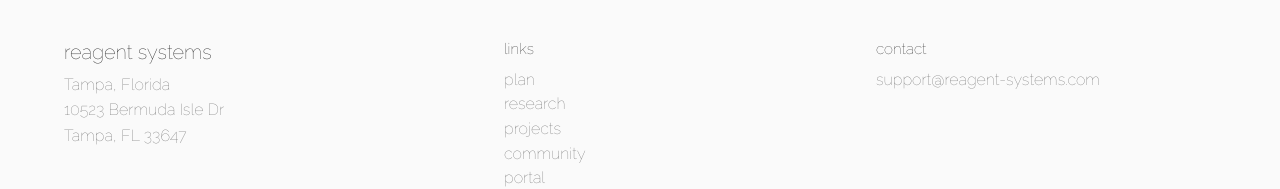
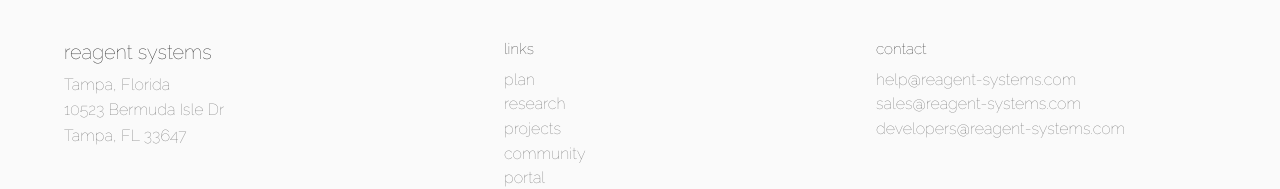
Before and after one commit to reagent-systems/reagent-website-4, a SvelteKit app: page /projects in a window 1280 px wide. Shown: the part 7299-7488 px from the top of the page. Built offline with nearby package versions, Linux system fonts and the light colour scheme; no server answers; a web font is replaced by a local one.

Commit message:
Update +layout.svelte

```diff
--- a/src/routes/+layout.svelte
+++ b/src/routes/+layout.svelte
@@ -89,7 +89,9 @@
 			</div>
 			<div class="footer-col">
 				<div class="footer-heading">contact</div>
-				<a href="mailto:support@reagent-systems.com" class="footer-link">support@reagent-systems.com</a>
+				<a href="mailto:help@reagent-systems.com" class="footer-link">help@reagent-systems.com</a>
+				<a href="mailto:sales@reagent-systems.com" class="footer-link">sales@reagent-systems.com</a>
+				<a href="mailto:developers@reagent-systems.com" class="footer-link">developers@reagent-systems.com</a>
 			</div>
 		</div>
 		<div class="footer-copy">© {currentYear} reagent systems. All rights reserved.</div>
```
